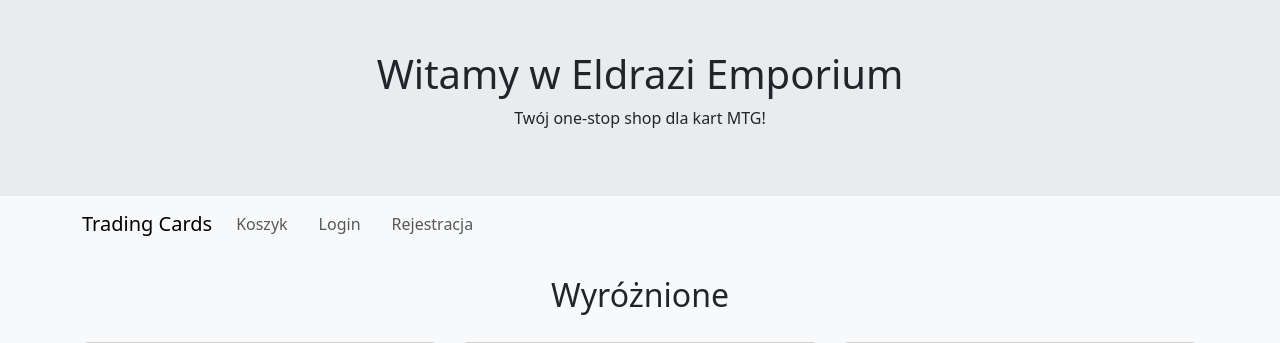
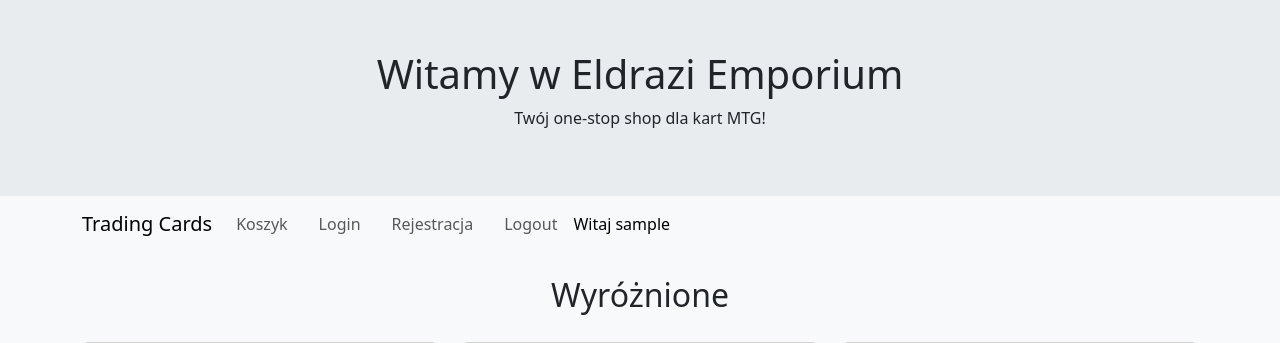
Before and after one commit to jemszklanki/Eldrazi-Emporium, a PHP site: page / in a window 1280 px wide. Shown: the top 343 px of the page. Run offline with PHP 8.4, Linux system fonts and the light colour scheme; the visitor is signed in with stand-in values (Sample User, id 1).

Commit message:
logout i inf o zalogowaniu

```diff
--- a/css/style.css
+++ b/css/style.css
@@ -20,3 +20,7 @@
     border-radius: 8px;
     box-shadow: 0 0 10px rgba(0, 0, 0, 0.1);
 }
+.witaj {
+    float: right;
+    color: black;
+}
--- a/index.php
+++ b/index.php
@@ -35,10 +35,20 @@
                 <li class="nav-item nav-links">
                     <a class="nav-link" href="register.php">Rejestracja</a>
                 </li>
+                <!-- logut -->
+                <li>
+                <?php
+                if(isset($_SESSION['user_id'])){
+                    echo '<a class="nav-link" href="logout.php">Logout</a> </li>';
+                    echo  '<li><span class="nav-link witaj">Witaj '.$_SESSION['username'].'</span></li>';
+                }
+                ?>
+                </li>
             </ul>
         </div>
     </div>
 </nav>
+
 
 <!-- Gł. sekcja -->
 <main class="container mt-4">
```
Also changed, not shown: logout.php (added, +14 -0 lines).
